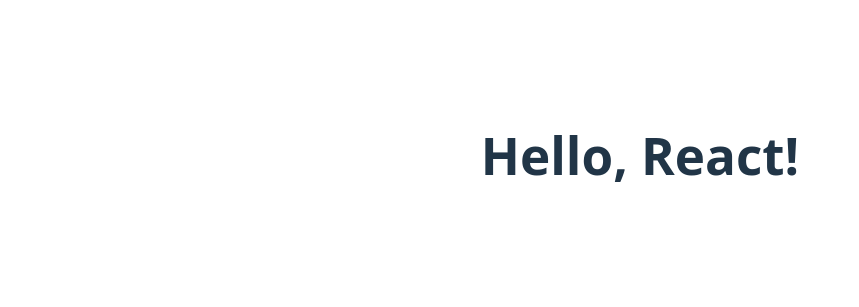
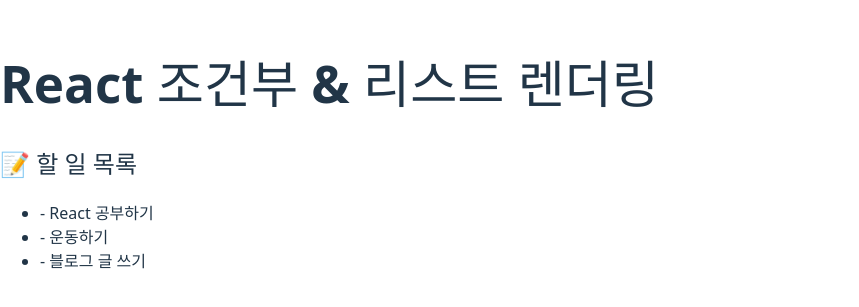
Before and after one commit to heroyooi/react-app, a React (Vite) app: page / in a window 1280 px wide. Shown: the part 245-552 px from the top of the page, without its empty margins (0-859 px from the left). Built offline with nearby package versions, Linux system fonts and the light colour scheme.

Commit message:
2-3. 조건부 렌더링과 리스트 렌더링 - 과제

```diff
--- a/src/App.jsx
+++ b/src/App.jsx
@@ -1,7 +1,15 @@
-import './App.css';
+import TaskList from './components/TaskList';
 
 function App() {
-  return <h1>Hello, React!</h1>;
+  const tasks = ['React 공부하기', '운동하기', '블로그 글 쓰기'];
+  // const tasks = []; // 할 일이 없을 때 테스트용
+
+  return (
+    <div>
+      <h1>React 조건부 & 리스트 렌더링</h1>
+      <TaskList tasks={tasks} />
+    </div>
+  );
 }
 
 export default App;
--- /dev/null
+++ b/src/components/TaskList.jsx
@@ -0,0 +1,18 @@
+function TaskList({ tasks }) {
+  return (
+    <div>
+      <h2>📝 할 일 목록</h2>
+      {tasks.length === 0 ? (
+        <p>할 일이 없습니다.</p>
+      ) : (
+        <ul>
+          {tasks.map((task, index) => (
+            <li key={index}>- {task}</li>
+          ))}
+        </ul>
+      )}
+    </div>
+  );
+}
+
+export default TaskList;
```
